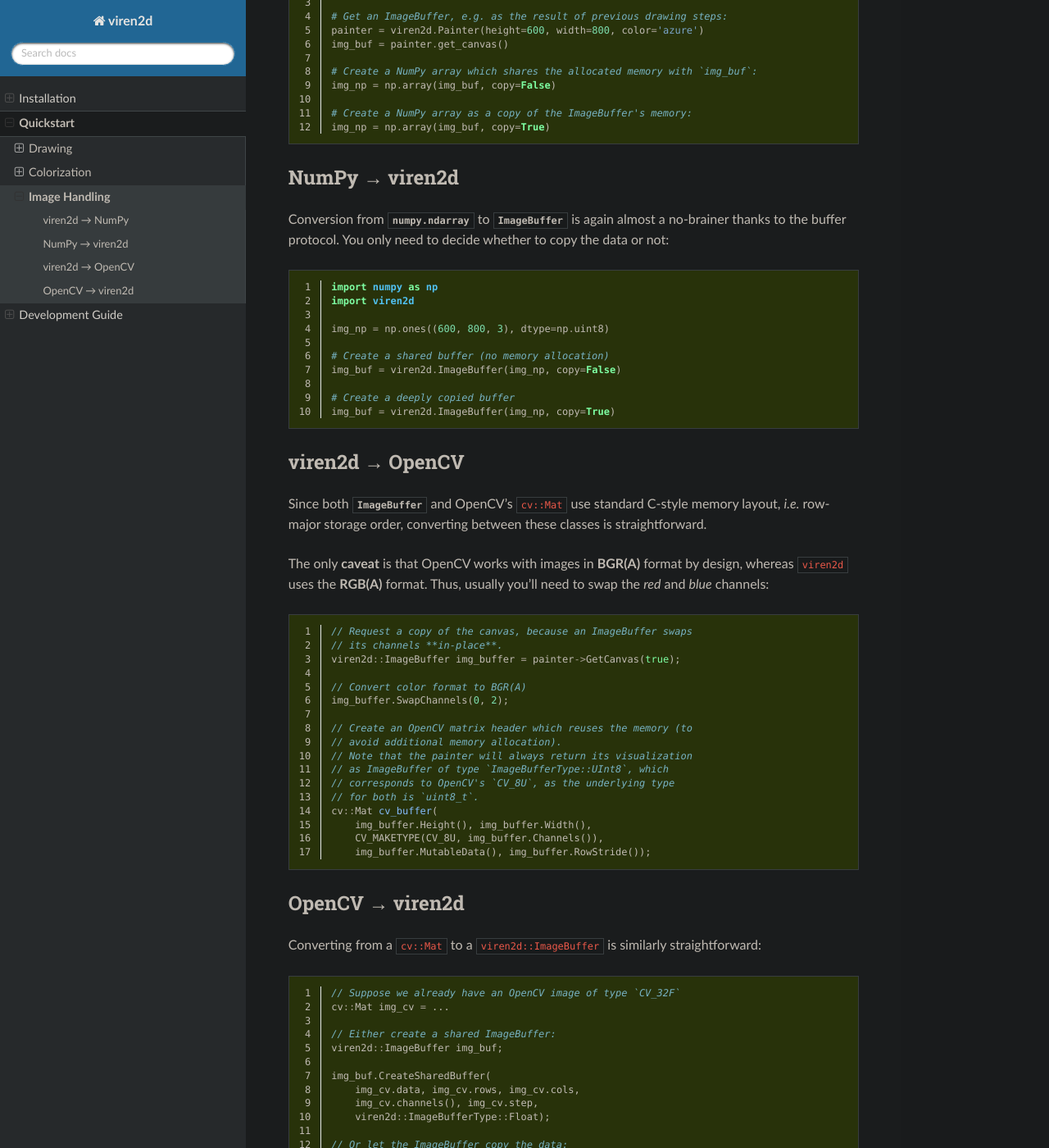
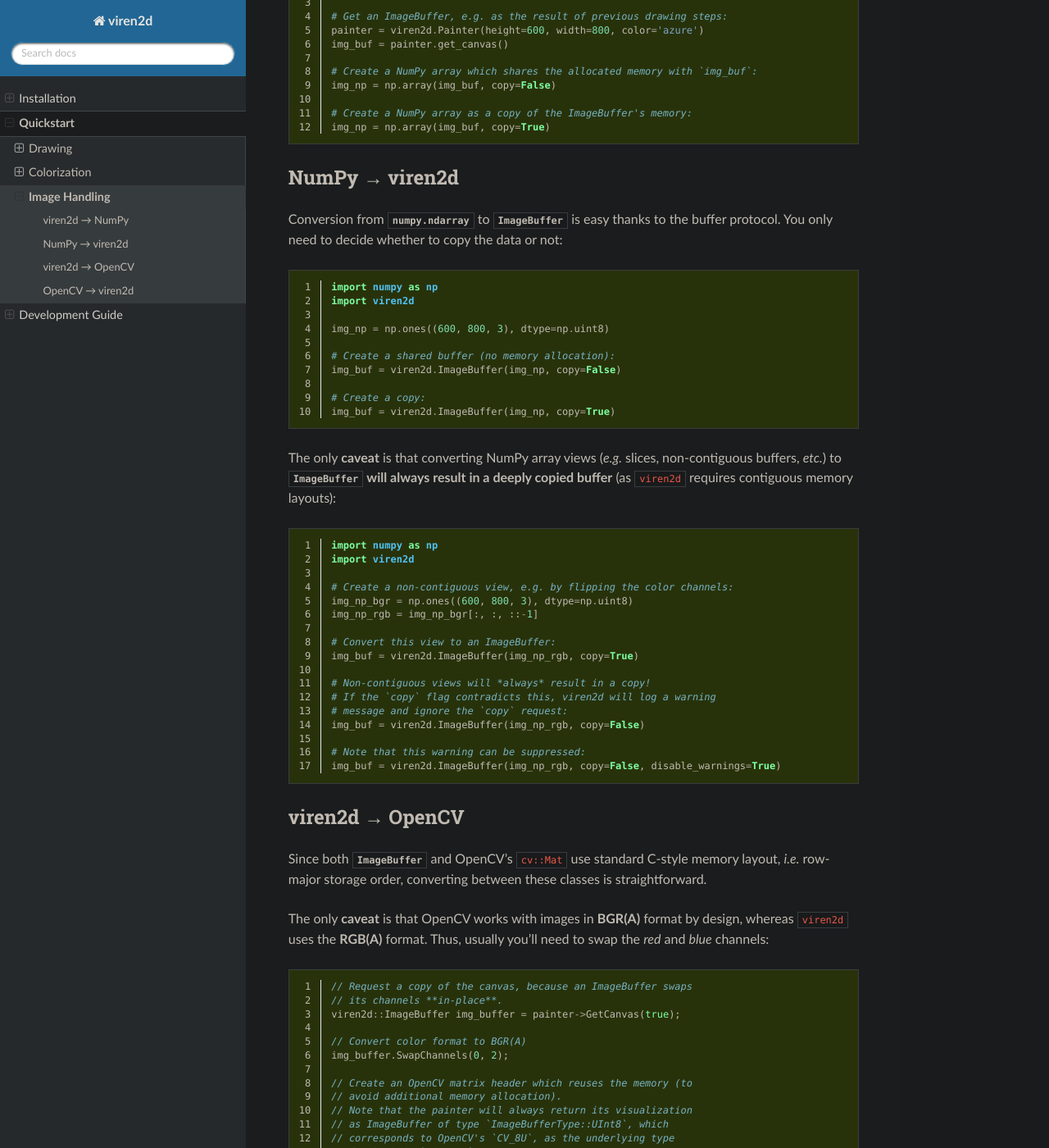
Before and after one commit to snototter/viren2d, a Sphinx documentation site: the page built from docs/source/tutorial/conversion.rst, in a window 1280 px wide and 1400 px high, scrolled down 534 px. Shown: the whole window at 82% size. Built offline with Sphinx 7.4.7 and the Read the Docs theme 2.0.0, drawn with Linux system fonts in a browser that asks for light colours; pages that are not in the unit, such as notebooks, are missing from menus; the version number could not be read and is left out.

Commit message:
update documentation about ImageBuffer/NumPy conversions

```diff
--- a/docs/source/index.rst
+++ b/docs/source/index.rst
@@ -13,7 +13,7 @@
    ``viren2d`` has not yet reached a stable `v1.0` release.
 
    A stable, mostly feature-complete version might be released in
-   late 2022/early 2023 (this is only a hobby project).
+   early 2023 (this is only a hobby project).
    I **do not recommend** using this toolbox before ``v1.0``.
    Until then, the API may and will change anytime, many features
    are still not properly tested, python bindings & documentation
--- a/docs/source/tutorial/conversion.rst
+++ b/docs/source/tutorial/conversion.rst
@@ -43,9 +43,9 @@
 NumPy |right-arrow| viren2d
 ~~~~~~~~~~~~~~~~~~~~~~~~~~~~
 
-Conversion from :class:`numpy.ndarray` to :class:`~viren2d.ImageBuffer` is again
-almost a no-brainer thanks to the buffer protocol. You only need to decide
-whether to copy the data or not:
+Conversion from :class:`numpy.ndarray` to :class:`~viren2d.ImageBuffer` is easy
+thanks to the buffer protocol. You only need to decide whether to copy the data
+or not:
 
 .. code-block:: python
    :linenos:
@@ -55,11 +55,39 @@
 
    img_np = np.ones((600, 800, 3), dtype=np.uint8)
 
-   # Create a shared buffer (no memory allocation)
+   # Create a shared buffer (no memory allocation):
    img_buf = viren2d.ImageBuffer(img_np, copy=False)
 
-   # Create a deeply copied buffer
+   # Create a copy:
    img_buf = viren2d.ImageBuffer(img_np, copy=True)
+
+
+The only **caveat** is that converting NumPy array views (*e.g.* slices,
+non-contiguous buffers, *etc.*) to :class:`~viren2d.ImageBuffer` **will
+always result in a deeply copied buffer** (as ``viren2d`` requires contiguous
+memory layouts):
+
+.. code-block:: python
+   :linenos:
+
+   import numpy as np
+   import viren2d
+
+   # Create a non-contiguous view, e.g. by flipping the color channels:
+   img_np_bgr = np.ones((600, 800, 3), dtype=np.uint8)
+   img_np_rgb = img_np_bgr[:, :, ::-1]
+
+   # Convert this view to an ImageBuffer:
+   img_buf = viren2d.ImageBuffer(img_np_rgb, copy=True)
+
+   # Non-contiguous views will *always* result in a copy!
+   # If the `copy` flag contradicts this, viren2d will log a warning
+   # message and ignore the `copy` request:
+   img_buf = viren2d.ImageBuffer(img_np_rgb, copy=False)
+
+   # Note that this warning can be suppressed:
+   img_buf = viren2d.ImageBuffer(img_np_rgb, copy=False, disable_warnings=True)
+
 
 
 ~~~~~~~~~~~~~~~~~~~~~~~~~~~~
```
